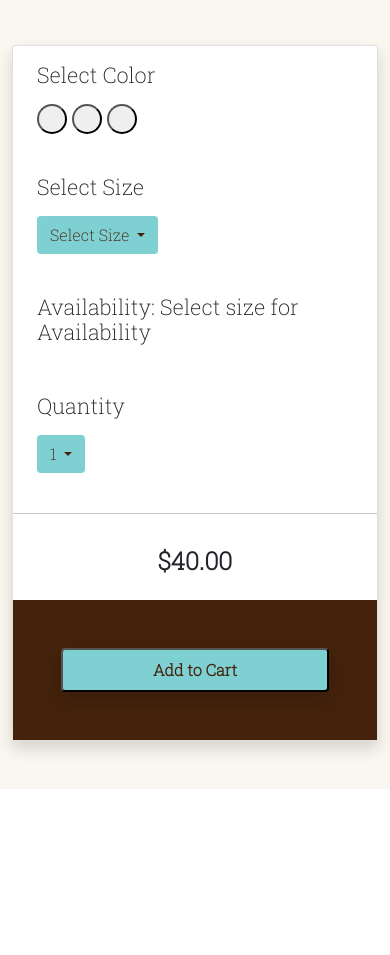
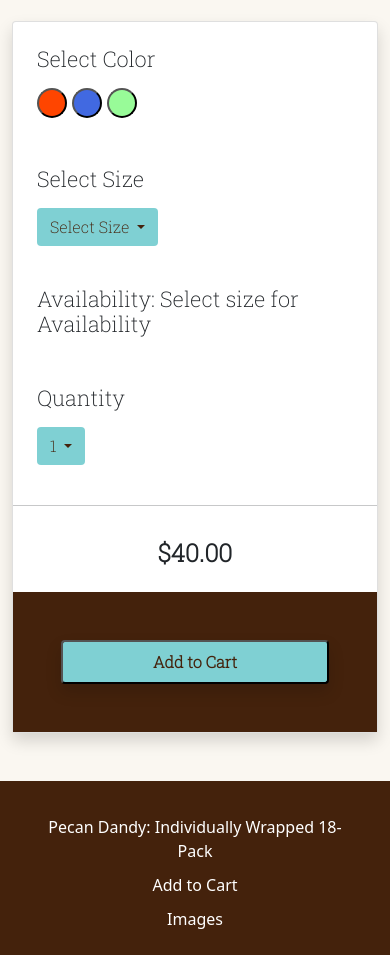
Before and after one commit to tonsan-1/Product-Details-Page, a website: page src/index.html in a window 390 px wide. Shown: the part 757-1712 px from the top of the page. Before the commit the page ends 1546 px from the top, so only its background shows below. Drawn offline with nearby package versions, Linux system fonts and the light colour scheme.

Commit message:
creating a footer with links leading to product info

```diff
--- a/src/index.html
+++ b/src/index.html
@@ -16,7 +16,7 @@
   <header>
     <nav class="navbar p-4 navbar-default navbar-expand-lg">
       <div class="container">
-        <a class="navbar-item text-white" href="">
+        <a id="basket" class="navbar-item text-white" href="">
           <svg xmlns="http://www.w3.org/2000/svg" width="30" height="30" fill="currentColor" class="bi bi-bag fluid"
             viewBox="0 0 16 16">
             <path
@@ -24,7 +24,7 @@
           </svg>
         </a>
         <div class="navbar-header">
-          <img class="fluid navbar-brand" src="./assets/img/logo.png" alt="logo">
+          <img class="img-fluid navbar-brand" src="./assets/img/logo.png" alt="logo">
         </div>
       </div>
     </nav>
@@ -32,21 +32,21 @@
   <div class="content pt-5">
     <div class="container d-flex flex-column justify-content-center">
       <section class="top-section mt-5 mb-3 d-flex flex-column align-items-center mw-100 text-center">
-        <h1 class="h-1 p-1">Pecan Dandy: Individually Wrapped 18-Pack</h1>
+        <h1 id="product-name" class="h-1 p-1">Pecan Dandy: Individually Wrapped 18-Pack</h1>
         <h4 class="h-4 mt-2">Item No: fc369c9a-e8f1-4f81-b9bd-572b7fc0b038</h4>
       </section>
-      <div class="details d-flex my-4 justify-content-between align-items-center">
-        <section class="left-section card d-flex flex-column bg-white rounded m-4 shadow">
-          <div class="color-section d-flex flex-column px-4 py-3">
+      <section class="details d-flex my-4 mb-5 justify-content-between align-items-center">
+        <section class="left-section card d-flex flex-column bg-white rounded shadow">
+          <div class="color-section d-flex flex-column p-4">
             <h4 class="h-4">Select Color</p>
               <div class="color-pallete">
-                <button class="button btn-circle">
+                <button id="red" class="button btn-circle">
 
                 </button>
-                <button class="button btn-circle">
+                <button id="blue" class="button btn-circle">
 
                 </button>
-                <button class="button btn-circle">
+                <button id="green" class="button btn-circle">
 
                 </button>
               </div>
@@ -58,7 +58,7 @@
                   data-bs-toggle="dropdown" aria-expanded="false">
                   Select Size
                 </button>
-                <ul class="dropdown-menu dropdown-menu-dark" aria-labelledby="dropdownMenuButton2">
+                <ul class="dropdown-menu dropdown-menu-light" aria-labelledby="dropdownMenuButton2">
                   <li><a class="dropdown-item active" href="#">Action</a></li>
                   <li><a class="dropdown-item" href="#">Another action</a></li>
                   <li><a class="dropdown-item" href="#">Something else here</a></li>
@@ -79,7 +79,7 @@
                   data-bs-toggle="dropdown" aria-expanded="false">
                   1
                 </button>
-                <ul class="dropdown-menu dropdown-menu-dark" aria-labelledby="dropdownMenuButton2">
+                <ul class="dropdown-menu dropdown-menu-light" aria-labelledby="dropdownMenuButton2">
                   <li><a class="dropdown-item active" href="#">Action</a></li>
                   <li><a class="dropdown-item" href="#">Another action</a></li>
                   <li><a class="dropdown-item" href="#">Something else here</a></li>
@@ -95,7 +95,7 @@
             <h2 class="h-2">$40.00</h2>
           </div>
           <div class="add-to-cart-section p-5 w-100">
-            <button class="button cart-button p-2 rounded shadow w-100">Add to Cart</button>
+            <button id="add-to-cart" class="button cart-button p-2 rounded shadow w-100">Add to Cart</button>
           </div>
         </section>
         <section class="right-section m-4">
@@ -126,13 +126,27 @@
             </button>
           </div>
         </section>
-      </div>
+      </section>
 
     </div>
   </div>
-  <footer>
+  <footer class="p-4 text-white-50">
+    <div class="container footer-container d-flex justify-content-between">
+      <div class="col-lg-4 footer-line text-center">
+        <a class="text-white text-decoration-none" href="#product-name">Pecan Dandy: Individually
+          Wrapped 18-Pack</a>
+      </div>
+      <div class="vertical"></div>
+      <div class="col-lg-4 footer-line text-center">
+        <a class="text-white text-decoration-none" href="#basket">Add to Cart</a>
+      </div>
+      <div class="vertical"></div>
+      <div class="col-lg-4 footer-line text-center">
+        <a class="text-white text-decoration-none" href="#images">Images</a>
+      </div>
+    </div>
+  </footer>
 
-  </footer>
   <script src="https://cdn.jsdelivr.net/npm/bootstrap@5.0.2/dist/js/bootstrap.bundle.min.js"
     integrity="sha384-MrcW6ZMFYlzcLA8Nl+NtUVF0sA7MsXsP1UyJoMp4YLEuNSfAP+JcXn/tWtIaxVXM"
     crossorigin="anonymous"></script>
--- a/src/style.css
+++ b/src/style.css
@@ -1,5 +1,30 @@
 @import url('https://fonts.googleapis.com/css2?family=Lobster+Two&display=swap');
 @import url('https://fonts.googleapis.com/css2?family=Lobster+Two&family=Roboto+Slab:wght@200&display=swap');
+
+@media (max-width:768px) {
+    .details {
+        flex-direction: column-reverse;
+    }
+
+    .left-section {
+        width: 100% !important;
+        height: 100%;
+    }
+
+    .right-section {
+        width: 100% !important;
+        height: 100%;
+    }
+
+    .footer-container {
+        flex-direction: column;
+        align-items: center;
+    }
+
+    .footer-line {
+        margin-top: 10px;
+    }
+}
 
 .navbar {
     background-color: #44220C;
@@ -62,20 +87,16 @@
     text-align: center;
 }
 
-@media (max-width:768px) {
-    .details {
-        flex-direction: column-reverse;
-    }
+#red {
+    background-color: orangered;
+}
 
-    .left-section {
-        width: 100% !important;
-        height: 100%;
-    }
+#blue {
+    background-color: royalblue;
+}
 
-    .right-section {
-        width: 100% !important;
-        height: 100%;
-    }
+#green {
+    background-color: palegreen;
 }
 
 .add-to-cart-section {
@@ -99,3 +120,16 @@
     color: #44220C !important;
     font-weight: bold;
 }
+
+footer {
+    background-color: #44220C;
+}
+
+.vertical {
+    content: '';
+    border-right: 1px solid white;
+}
+
+.footer-line a:hover {
+    color: #7FD0D3 !important;
+}
```
